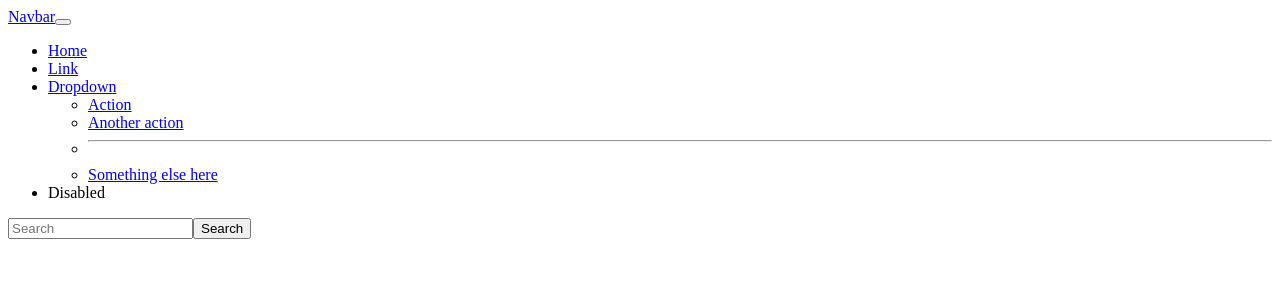
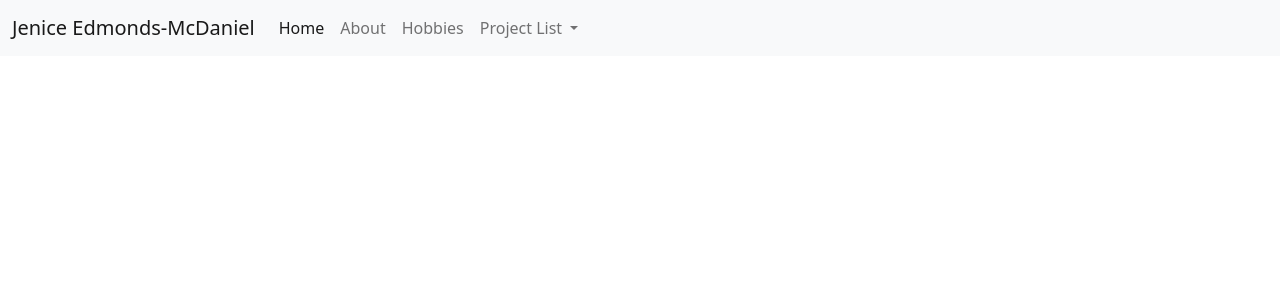
Before and after one commit to JeniceJinx/Capstone, an Angular app in the folder CapstoneApp/: page / in a window 1280 px wide. Shown: the top 300 px of the page. Built offline with nearby package versions, Linux system fonts and the light colour scheme.

Commit message:
updated index.html with bootsrap css link, nav bar initial set up

```diff
--- a/CapstoneApp/src/app/app.component.css
+++ b/CapstoneApp/src/app/app.component.css
@@ -0,0 +1,3 @@
+#navbar-collapse{
+    justify-items: center;
+}
--- a/CapstoneApp/src/app/app.component.html
+++ b/CapstoneApp/src/app/app.component.html
@@ -1,36 +1,31 @@
 <nav class="navbar navbar-expand-lg bg-light">
     <div class="container-fluid">
-      <a class="navbar-brand" href="#">Navbar</a>
-      <button class="navbar-toggler" type="button" data-bs-toggle="collapse" data-bs-target="#navbarSupportedContent" aria-controls="navbarSupportedContent" aria-expanded="false" aria-label="Toggle navigation">
+      <a class="navbar-brand" href="#">Jenice Edmonds-McDaniel</a>
+      <button class="navbar-toggler" type="button" data-bs-toggle="collapse" data-bs-target="#navbarNavDropdown" aria-controls="navbarNavDropdown" aria-expanded="false" aria-label="Toggle navigation">
         <span class="navbar-toggler-icon"></span>
       </button>
-      <div class="collapse navbar-collapse" id="navbarSupportedContent">
-        <ul class="navbar-nav me-auto mb-2 mb-lg-0">
+      <div class="collapse navbar-collapse" id="navbarNavDropdown">
+        <ul class="navbar-nav">
           <li class="nav-item">
             <a class="nav-link active" aria-current="page" href="#">Home</a>
           </li>
           <li class="nav-item">
-            <a class="nav-link" href="#">Link</a>
+            <a class="nav-link" href="#">About</a>
+          </li>
+          <li class="nav-item">
+            <a class="nav-link" href="#">Hobbies</a>
           </li>
           <li class="nav-item dropdown">
             <a class="nav-link dropdown-toggle" href="#" role="button" data-bs-toggle="dropdown" aria-expanded="false">
-              Dropdown
+              Project List
             </a>
             <ul class="dropdown-menu">
               <li><a class="dropdown-item" href="#">Action</a></li>
               <li><a class="dropdown-item" href="#">Another action</a></li>
-              <li><hr class="dropdown-divider"></li>
               <li><a class="dropdown-item" href="#">Something else here</a></li>
             </ul>
           </li>
-          <li class="nav-item">
-            <a class="nav-link disabled">Disabled</a>
-          </li>
         </ul>
-        <form class="d-flex" role="search">
-          <input class="form-control me-2" type="search" placeholder="Search" aria-label="Search">
-          <button class="btn btn-outline-success" type="submit">Search</button>
-        </form>
       </div>
     </div>
   </nav>
--- a/CapstoneApp/src/index.html
+++ b/CapstoneApp/src/index.html
@@ -5,7 +5,7 @@
   <title>CapstoneApp</title>
   <base href="/">
   <meta name="viewport" content="width=device-width, initial-scale=1">
-
+  <link rel="stylesheet" href="https://cdn.jsdelivr.net/npm/bootstrap@5.2.1/dist/css/bootstrap.min.css">
   <link rel="icon" type="image/x-icon" href="favicon.ico">
 </head>
 <body>
```
